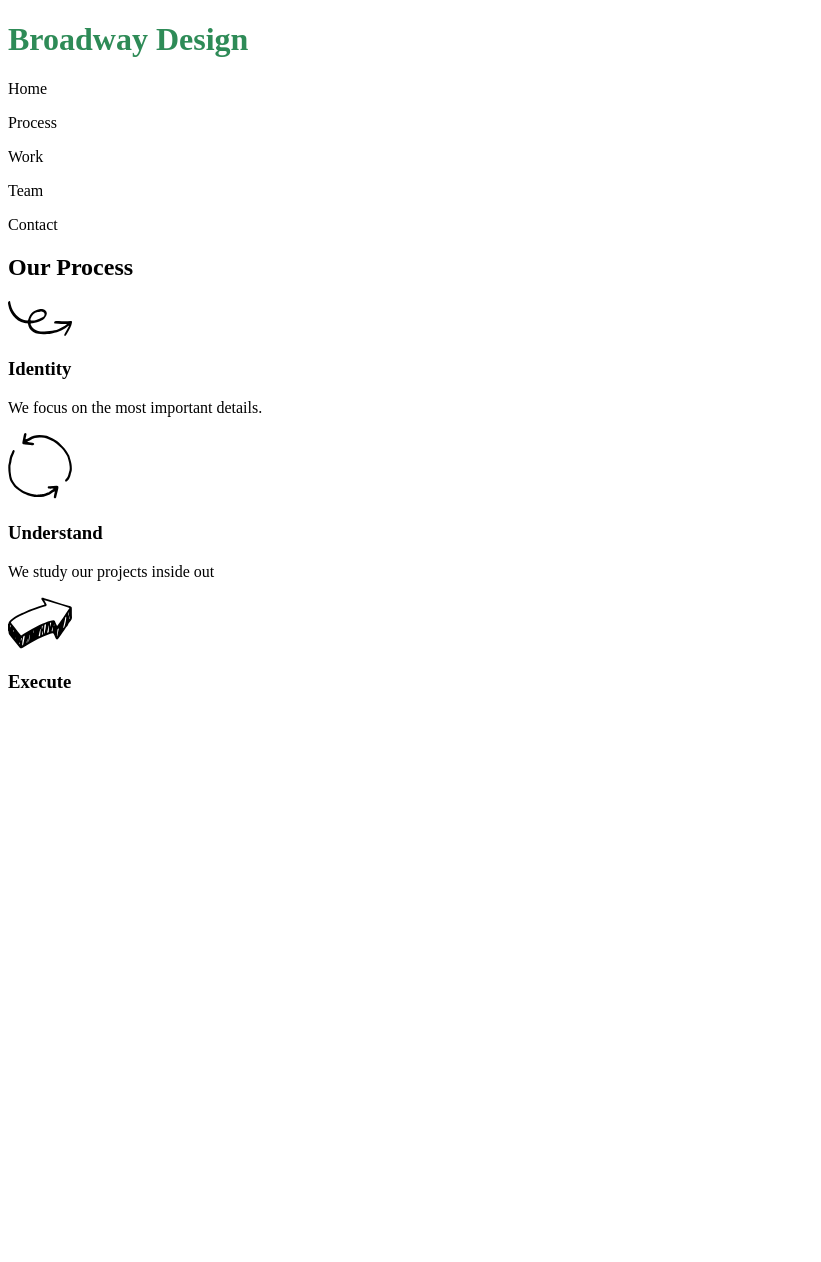
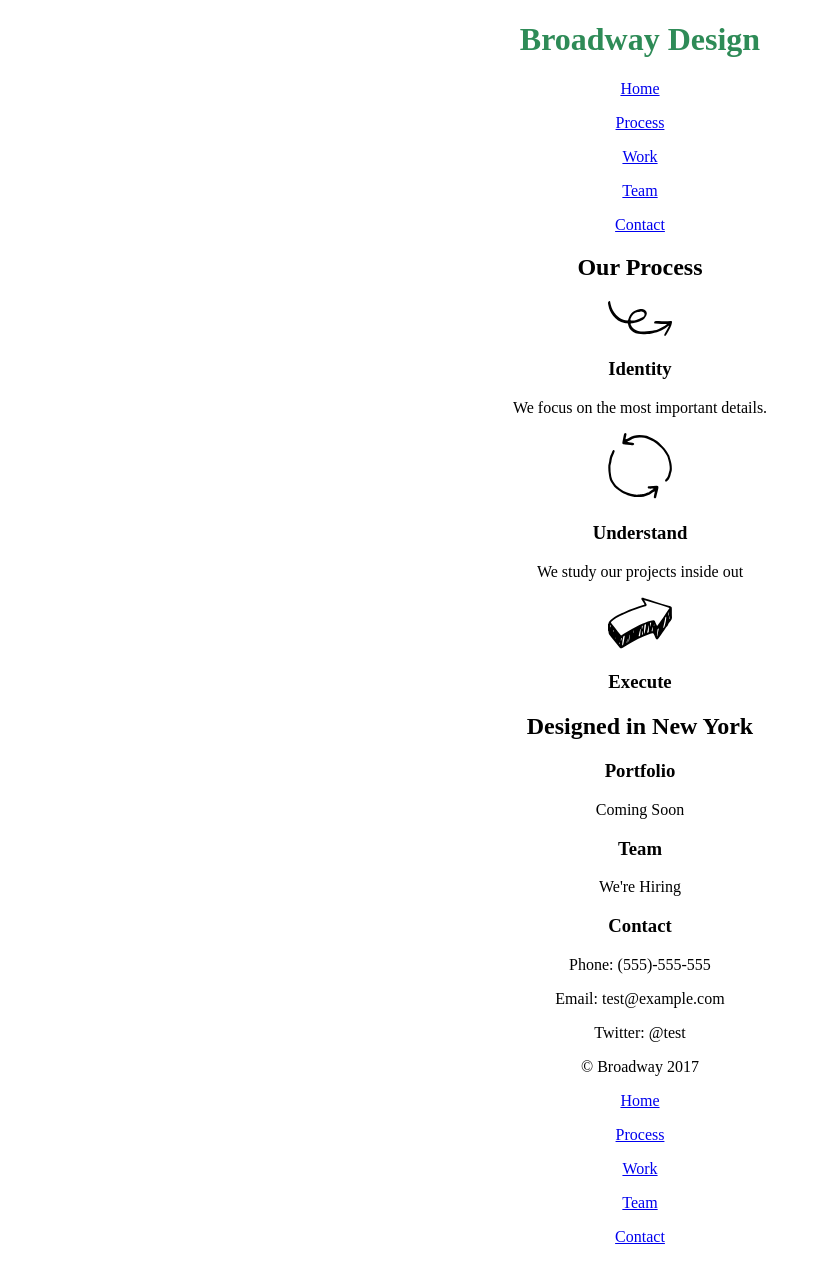
Before and after one commit to Jsheen21/broadway, a plain HTML site: page index.html in a window 1280 px wide. Shown: the whole page, without its empty margins (0-821 px from the left). Before the commit the page ends 800 px from the top, so only its background shows below. Drawn offline with Linux system fonts and the light colour scheme.

Commit message:
html complete start css.

```diff
--- a/index.html
+++ b/index.html
@@ -9,11 +9,11 @@
     <!-- Hero Section -->
   <div class="hero">
     <h1>Broadway Design</h1>
-    <p>Home</p>
-    <p>Process</p>
-    <p>Work</p>
-    <p>Team</p>
-    <p>Contact</p>
+    <p><a href="https://s3.amazonaws.com/codecademy-content/programs/freelance-one/broadway/mocks/broadway.png">Home</a></p>
+    <p><a class="btn-nav" href="#process">Process</a></p>
+    <p><a class="btn-nav" href="#work">Work</a></p>
+    <p><a class="btn-nav" href="#team">Team</a></p>
+    <p><a class="btn-nav" href="#contact">Contact</a></p>
   </div>
 
   <!-- Proecess Section -->
@@ -39,5 +39,45 @@
   </div>
   </div>
 
+  <!-- Mini Hero Section -->
+  <div class="hero">
+    <h2>Designed in New York</h2>
+  </div>
+
+  <!-- About Section -->
+  <div class="supporting" id="work">
+    <div class="supporting-item">
+    <h3>Portfolio</h3>
+    <p>Coming Soon</p>
+  </div>
+  </div>
+
+  <div class="supporting" id="team">
+    <div class="supporting-item">
+    <h3>Team</h3>
+    <p>We're Hiring</p>
+  </div>
+  </div>
+
+  <div class="supporting" id="contact">
+    <div class="supporting-item">
+    <h3>Contact</h3>
+    <p>Phone: (555)-555-555</p>
+    <p>Email: test@example.com</p>
+    <p>Twitter: @test</p>
+  </div>
+  </div>
+
+  <!-- Footer Section -->
+  <div class="footer">
+    <p>&copy; Broadway 2017
+      <p><a href="https://s3.amazonaws.com/codecademy-content/programs/freelance-one/broadway/mocks/broadway.png">Home</a></p>
+      <p><a class="btn-nav" href="#process">Process</a></p>
+      <p><a class="btn-nav" href="#work">Work</a></p>
+      <p><a class="btn-nav" href="#team">Team</a></p>
+      <p><a class="btn-nav" href="#contact">Contact</a></p>
+    </p>
+  </div>
+
   </body>
 </html>
--- a/resources/css/style.css
+++ b/resources/css/style.css
@@ -1,3 +1,7 @@
 h1{
   color: SeaGreen;
 }
+
+body{
+  text-align: center;
+}
```
